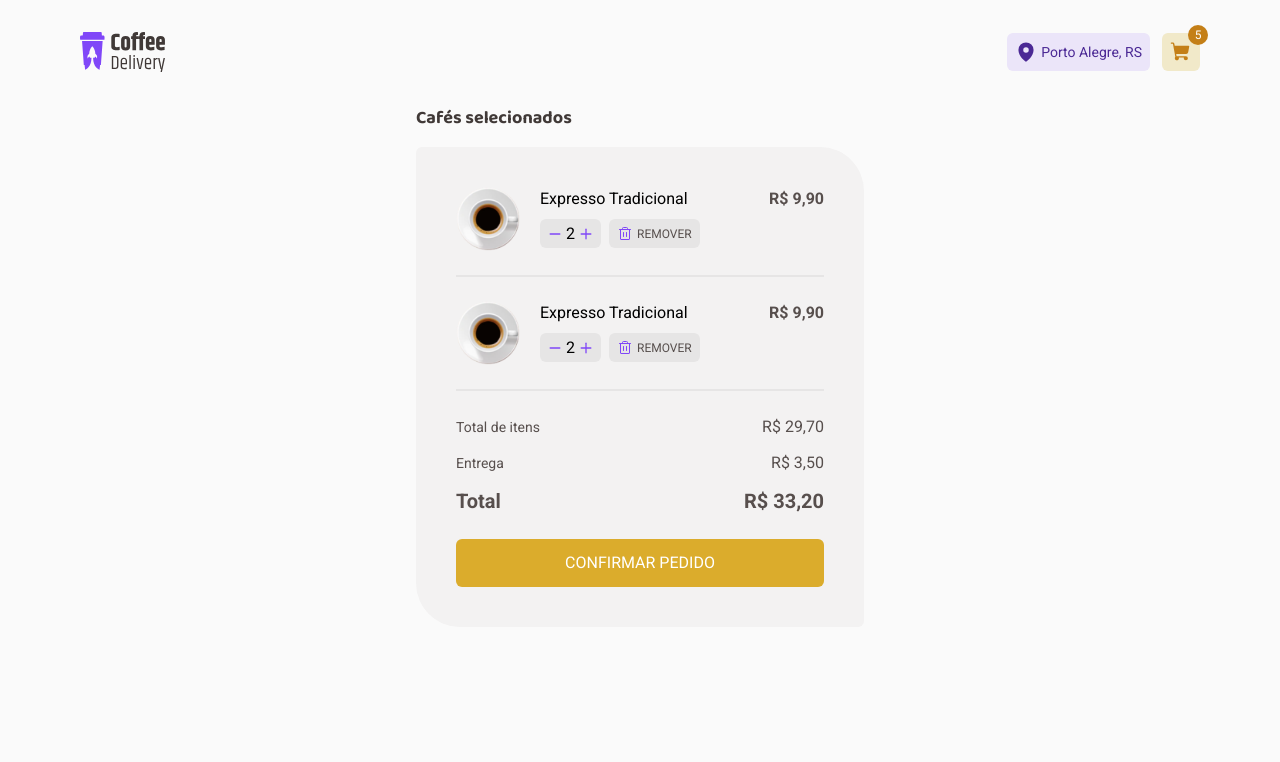
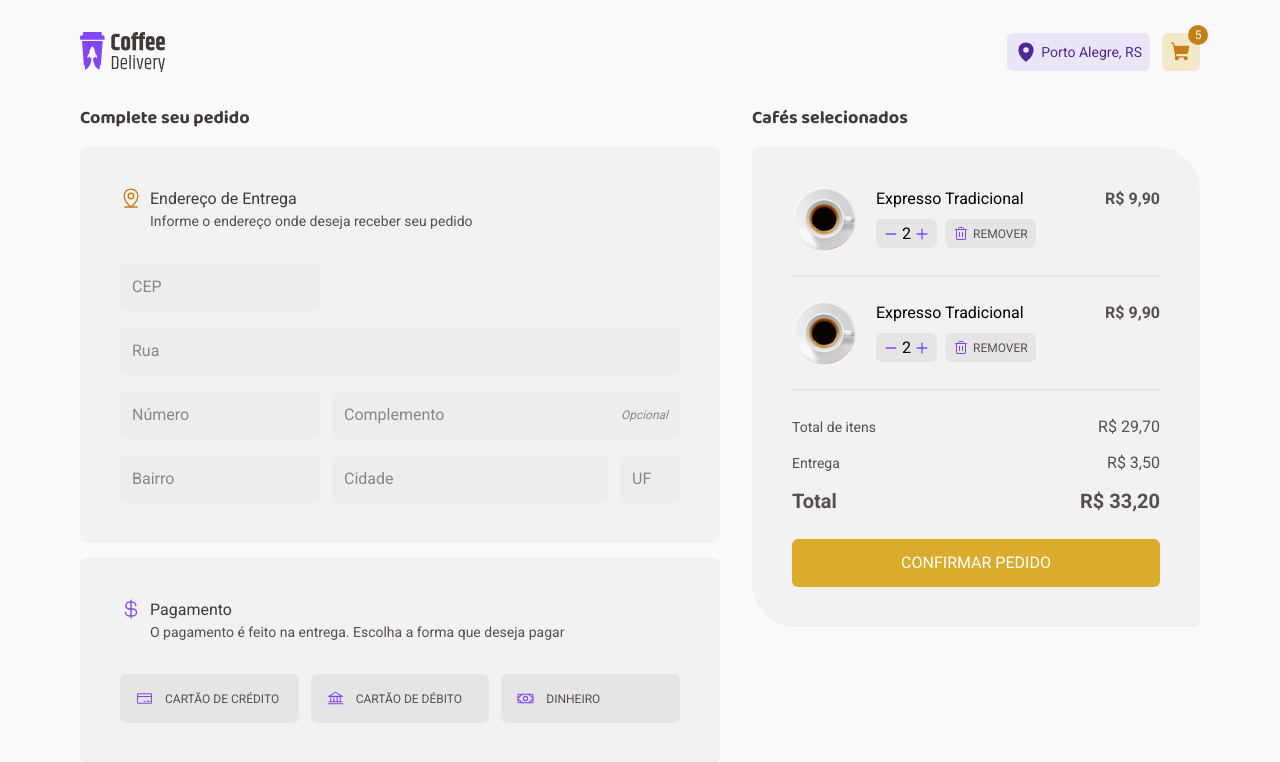
Before and after one commit to wwilliamsantana/coffee-delivery-ignite, a React (Vite) app: page /checkout in a window 1280 px wide. Shown: the top 762 px of the page. Built offline with nearby package versions, Linux system fonts and the light colour scheme.

Commit message:
Estrutura - Checkout part. 2 Finalizado

```diff
--- a/package.json
+++ b/package.json
@@ -10,6 +10,7 @@
     "eslint": "npx eslint src --ext .ts,.tsx"
   },
   "dependencies": {
+    "@radix-ui/react-toggle-group": "^1.0.1",
     "phosphor-react": "^1.4.1",
     "react": "^18.2.0",
     "react-dom": "^18.2.0",
--- a/src/pages/Checkout/index.tsx
+++ b/src/pages/Checkout/index.tsx
@@ -1,13 +1,138 @@
-import { Minus, Plus, Trash } from "phosphor-react"
+import { Minus, Plus, Trash, MapPinLine, CurrencyDollar, CreditCard, Bank, Money } from "phosphor-react"
+import * as ToggleGroup from '@radix-ui/react-toggle-group';
 import image1 from "../../assets/coffees/Image.svg"
+import { useState } from "react";
 
 export function Checkout() {
+
+  const [paymentMethod, setPaymentMethod] = useState<string>("")
+
+  console.log(paymentMethod)
+
   return (
-    <div className="max-w-[70rem] mx-auto flex items-start justify-center">
+    <div className="max-w-[70rem] mx-auto flex items-start justify-center gap-8">
 
-      {/* <div className="flex-1 flex items-center">
+      <div className="flex flex-col flex-1 gap-[0.9375rem] items-start">
+        <span className="font-baloo font-bold text-lg text-base-subtitle">Complete seu pedido</span>
 
-      </div> */}
+        <div className="bg-base-card p-10 rounded-md w-full flex flex-col gap-8">
+
+          <div className="flex items-start gap-2">
+            <MapPinLine size={22} className="text-yellow-dark" />
+
+            <div className="flex items-start flex-col">
+              <span className="text-base-subtitle">Endereço de Entrega</span>
+              <span className="text-base-text text-sm">Informe o endereço onde deseja receber seu pedido</span>
+
+            </div>
+
+          </div>
+
+          <form action="" className="flex flex-col gap-4">
+
+            <input
+              className="w-[12.5rem] bg-base-input p-3 text-base-text placeholder:text-base-label rounded  outline-none  focus:ring-1 ring-yellow-dark"
+              type="number"
+              placeholder="CEP"
+            />
+            <input
+              className="w-full bg-base-input p-3 text-base-text placeholder:text-base-label rounded  outline-none  focus:ring-1 ring-yellow-dark"
+              type="text"
+              placeholder="Rua"
+            />
+
+            <div className="flex gap-3 items-center">
+              <input
+                className="w-[12.5rem] bg-base-input p-3 text-base-text placeholder:text-base-label rounded  outline-none  focus:ring-1 ring-yellow-dark"
+                type="number"
+                placeholder="Número"
+              />
+              <div className="relative w-full ">
+                <input
+                  className="w-full bg-base-input p-3 text-base-text placeholder:text-base-label rounded  outline-none  focus:ring-1 ring-yellow-dark"
+                  type="text"
+                  placeholder="Complemento"
+                />
+                <span className="absolute right-3 top-4  text-base-label italic text-xs select-none">Opcional</span>
+              </div>
+
+            </div>
+
+            <div className="flex gap-3 items-center">
+
+              <input
+                className="w-[12.5rem] bg-base-input p-3 text-base-text placeholder:text-base-label rounded  outline-none  focus:ring-1 ring-yellow-dark"
+                type="number"
+                placeholder="Bairro"
+              />
+              <input
+                className="w-full bg-base-input p-3 text-base-text placeholder:text-base-label rounded  outline-none  focus:ring-1 ring-yellow-dark"
+                type="number"
+                placeholder="Cidade"
+              />
+              <input
+                className="w-[3.75rem] bg-base-input p-3 text-base-text placeholder:text-base-label rounded  outline-none  focus:ring-1 ring-yellow-dark"
+                type="number"
+                placeholder="UF"
+              />
+
+
+            </div>
+
+
+
+
+          </form>
+
+        </div>
+
+
+        <div className="bg-base-card p-10 rounded-md w-full flex flex-col gap-8">
+
+          <div className="flex items-start gap-2">
+            <CurrencyDollar size={22} className="text-purple" />
+            <div className="flex items-start flex-col">
+              <span className="text-base-subtitle">Pagamento</span>
+              <span className="text-base-text text-sm">O pagamento é feito na entrega. Escolha a forma que deseja pagar</span>
+            </div>
+          </div>
+
+
+          <ToggleGroup.Root type="single" className="flex items-center gap-3" onValueChange={setPaymentMethod} value={paymentMethod}  >
+            <ToggleGroup.Item
+              value="0"
+              className={`uppercase w-full p-4 rounded-md  text-base-text text-xs hover:bg-base-hover flex items-center gap-3 ${paymentMethod === "0" ? "bg-purple-light border-1 ring-1 ring-purple" : "bg-base-button ring-0"}`}
+            >
+              <CreditCard size={17} className="text-purple" />
+              Cartão de Crédito
+            </ToggleGroup.Item>
+
+            <ToggleGroup.Item
+              value="1"
+              className={`uppercase w-full p-4 rounded-md  text-base-text text-xs hover:bg-base-hover flex items-center gap-3 ${paymentMethod === "1" ? "bg-purple-light ring-1 ring-purple" : "bg-base-button ring-0"}`}
+            >
+              <Bank size={17} className="text-purple" />
+              cartão de débito
+            </ToggleGroup.Item>
+
+            <ToggleGroup.Item
+              value="2"
+              className={`uppercase w-full p-4 rounded-md  text-base-text text-xs hover:bg-base-hover flex items-center gap-3 ${paymentMethod === "2" ? "bg-purple-light ring-1 ring-purple" : "bg-base-button ring-0"}`}
+            >
+              <Money size={17} className="text-purple" />
+              Dinheiro
+            </ToggleGroup.Item>
+          </ToggleGroup.Root>
+
+
+
+
+        </div>
+
+      </div>
+
+
+
       <div className="flex flex-col gap-[0.9375rem] items-start">
         <span className="font-baloo font-bold text-lg text-base-subtitle">Cafés selecionados</span>
 
--- a/src/styles/main.css
+++ b/src/styles/main.css
@@ -1,3 +1,15 @@
 @tailwind base;
 @tailwind components;
 @tailwind utilities;
+
+
+@layer base {
+
+  input[type='number']::-webkit-outer-spin-button,
+  input[type='number']::-webkit-inner-spin-button,
+  input[type='number'] {
+    -webkit-appearance: none;
+    margin: 0;
+    -moz-appearance: textfield !important;
+  }
+}
```
Also changed, not shown: 1 other file (tests, documents, lock files or other folders).
